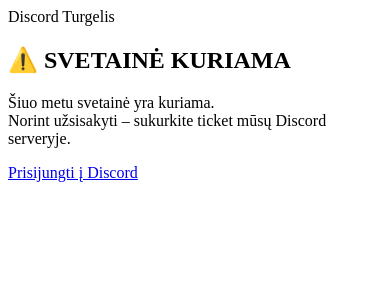
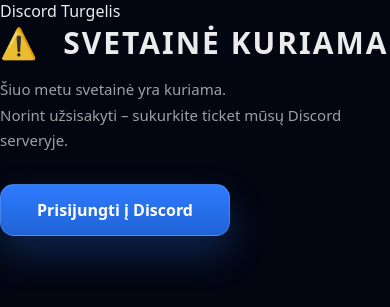
Before and after one commit to Useris223/topshop_website, a Python web app: template templates/index.html in a window 390 px wide. Shown: the top 307 px of the page. Run offline with Jinja, Linux system fonts and the light colour scheme; the template is opened without the code that fills it, so the values that code supplies are empty.

Commit message:
landing page like screenshot

```diff
--- a/static/style.css
+++ b/static/style.css
@@ -1,35 +1,183 @@
-<!doctype html>
-<html lang="lt">
-<head>
-  <meta charset="utf-8" />
-  <meta name="viewport" content="width=device-width,initial-scale=1" />
-  <title>Discord Turgelis</title>
-  <link rel="stylesheet" href="{{ url_for('static', filename='style.css') }}">
-</head>
-<body>
-  <div class="stars" aria-hidden="true"></div>
+:root{
+  --bgA:#06122a;
+  --bgB:#050914;
+  --card: rgba(12, 20, 35, .55);
+  --card2: rgba(12, 20, 35, .22);
+  --stroke: rgba(255,255,255,.12);
+  --text: rgba(255,255,255,.92);
+  --muted: rgba(255,255,255,.62);
+  --btn1:#2f7bff;
+  --btn2:#1f63d6;
+}
 
-  <main class="wrap">
-    <section class="card">
-      <div class="brand">
-        <div class="brand-dot"></div>
-        <div class="brand-name">Discord Turgelis</div>
-      </div>
+*{ box-sizing:border-box; }
+html,body{ height:100%; }
 
-      <h1 class="title">
-        <span class="warn">⚠️</span>
-        SVETAINĖ KURIAMA
-      </h1>
+body{
+  margin:0;
+  font-family: ui-sans-serif, system-ui, -apple-system, Segoe UI, Roboto, Arial, "Noto Sans";
+  color: var(--text);
+  overflow:hidden;
+  background: #030611;
+}
 
-      <p class="desc">
-        Šiuo metu svetainė yra kuriama.<br>
-        Norint užsisakyti – sukurkite ticket mūsų Discord serveryje.
-      </p>
+/* Background gradient like screenshot */
+.bg{
+  position:fixed;
+  inset:0;
+  background:
+    radial-gradient(900px 520px at 15% 30%, rgba(35, 110, 255, .35), transparent 58%),
+    radial-gradient(1000px 600px at 80% 20%, rgba(10, 30, 70, .70), transparent 60%),
+    linear-gradient(130deg, var(--bgA), var(--bgB) 60%, #02030a);
+}
 
-      <a class="btn" href="DISCORD_INVITE_URL" target="_blank" rel="noopener">
-        Prisijungti į Discord
-      </a>
-    </section>
-  </main>
-</body>
-</html>
+/* Stars: multi-layer, different sizes/opacities */
+.stars{
+  position:fixed;
+  inset:0;
+  pointer-events:none;
+  background-repeat: repeat;
+  opacity:.95;
+  filter: drop-shadow(0 0 6px rgba(255,255,255,.10));
+}
+
+.s1{
+  background-image:
+    radial-gradient(2px 2px at 20px 40px, rgba(255,255,255,.9) 50%, transparent 52%),
+    radial-gradient(1px 1px at 90px 140px, rgba(255,255,255,.8) 50%, transparent 52%),
+    radial-gradient(2px 2px at 170px 70px, rgba(255,255,255,.85) 50%, transparent 52%),
+    radial-gradient(1px 1px at 230px 160px, rgba(255,255,255,.7) 50%, transparent 52%),
+    radial-gradient(2px 2px at 310px 110px, rgba(255,255,255,.85) 50%, transparent 52%);
+  background-size: 340px 220px;
+  animation: drift1 18s linear infinite;
+}
+
+.s2{
+  opacity:.65;
+  background-image:
+    radial-gradient(1px 1px at 30px 80px, rgba(255,255,255,.75) 50%, transparent 52%),
+    radial-gradient(1px 1px at 140px 30px, rgba(255,255,255,.7) 50%, transparent 52%),
+    radial-gradient(1px 1px at 200px 120px, rgba(255,255,255,.65) 50%, transparent 52%),
+    radial-gradient(1px 1px at 280px 60px, rgba(255,255,255,.7) 50%, transparent 52%),
+    radial-gradient(1px 1px at 330px 180px, rgba(255,255,255,.65) 50%, transparent 52%);
+  background-size: 360px 260px;
+  animation: drift2 26s linear infinite;
+}
+
+.s3{
+  opacity:.40;
+  background-image:
+    radial-gradient(1px 1px at 60px 40px, rgba(255,255,255,.65) 50%, transparent 52%),
+    radial-gradient(1px 1px at 160px 160px, rgba(255,255,255,.6) 50%, transparent 52%),
+    radial-gradient(1px 1px at 260px 90px, rgba(255,255,255,.55) 50%, transparent 52%),
+    radial-gradient(1px 1px at 320px 30px, rgba(255,255,255,.6) 50%, transparent 52%);
+  background-size: 420px 300px;
+  animation: drift3 40s linear infinite;
+}
+
+@keyframes drift1 { from{ transform:translateY(0);} to{ transform:translateY(-70px);} }
+@keyframes drift2 { from{ transform:translateY(0);} to{ transform:translateY(-110px);} }
+@keyframes drift3 { from{ transform:translateY(0);} to{ transform:translateY(-160px);} }
+
+/* Center card like screenshot */
+.center{
+  min-height:100vh;
+  display:grid;
+  place-items:center;
+  padding:24px;
+  position:relative;
+  z-index:2;
+}
+
+.glass{
+  width:min(980px, 92vw);
+  padding:52px 54px 48px;
+  border-radius:28px;
+  text-align:center;
+
+  background: linear-gradient(180deg, var(--card), var(--card2));
+  border:1px solid var(--stroke);
+  box-shadow:
+    0 30px 80px rgba(0,0,0,.55),
+    inset 0 1px 0 rgba(255,255,255,.08);
+  backdrop-filter: blur(14px);
+  -webkit-backdrop-filter: blur(14px);
+  position:relative;
+}
+
+/* Slight inner highlight */
+.glass::before{
+  content:"";
+  position:absolute;
+  inset:0;
+  border-radius:28px;
+  background:
+    radial-gradient(600px 220px at 50% 0%, rgba(255,255,255,.08), transparent 60%);
+  pointer-events:none;
+}
+
+/* Top small brand line */
+.topline{
+  display:flex;
+  align-items:center;
+  justify-content:center;
+  gap:10px;
+  margin-bottom:22px;
+  color: rgba(255,255,255,.72);
+  font-size:14px;
+}
+
+.tiny-icon{
+  width:18px;
+  height:18px;
+  border-radius:4px;
+  background: rgba(255,255,255,.10);
+  border:1px solid rgba(255,255,255,.12);
+  box-shadow: 0 0 18px rgba(255,255,255,.10);
+}
+
+/* Main title */
+.title{
+  margin: 0 0 14px;
+  font-weight:900;
+  letter-spacing:2px;
+  font-size: clamp(30px, 4.2vw, 52px);
+  text-transform: uppercase;
+}
+
+.warn{ margin-right:14px; }
+
+/* Description */
+.desc{
+  margin: 0 auto 30px;
+  max-width: 680px;
+  color: var(--muted);
+  line-height: 1.7;
+  font-size: 15px;
+}
+
+/* Button like screenshot */
+.btn{
+  display:inline-flex;
+  align-items:center;
+  justify-content:center;
+  min-width: 280px;
+  padding: 14px 30px;
+  border-radius: 14px;
+  background: linear-gradient(180deg, var(--btn1), var(--btn2));
+  color: #fff;
+  text-decoration:none;
+  font-weight: 800;
+  border: 1px solid rgba(255,255,255,.14);
+  box-shadow: 0 18px 36px rgba(47,123,255,.25);
+  transition: transform .12s ease, filter .12s ease;
+}
+
+.btn:hover{ transform: translateY(-1px); filter: brightness(1.05); }
+.btn:active{ transform: translateY(0px); filter: brightness(.98); }
+
+@media (max-width: 520px){
+  .glass{ padding: 40px 22px 34px; border-radius: 22px; }
+  .glass::before{ border-radius: 22px; }
+  .btn{ min-width: 230px; }
+}
```
